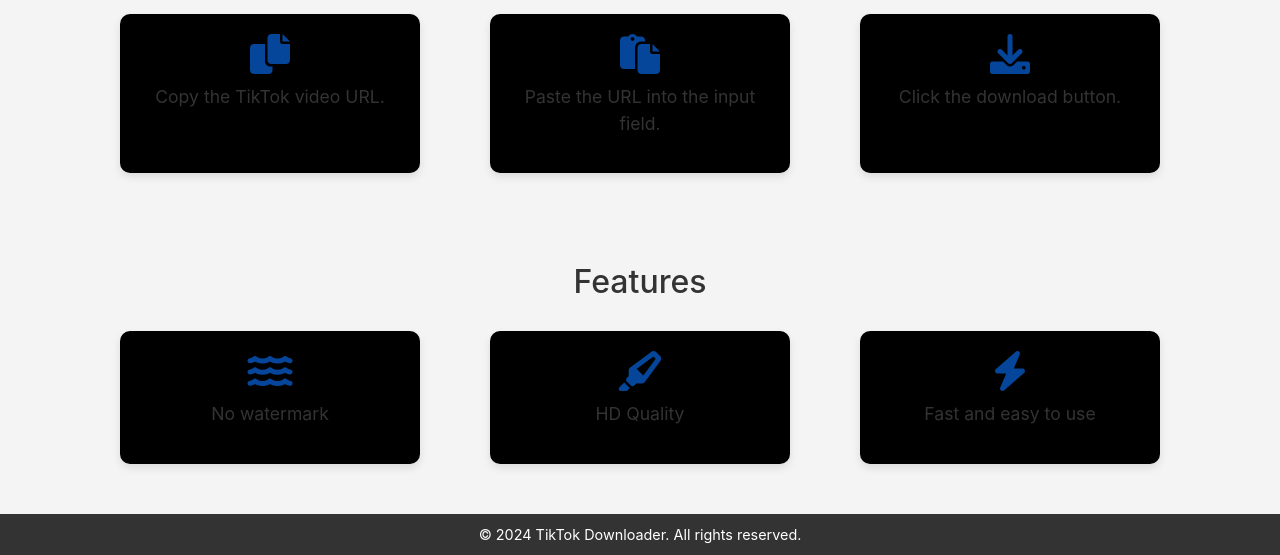
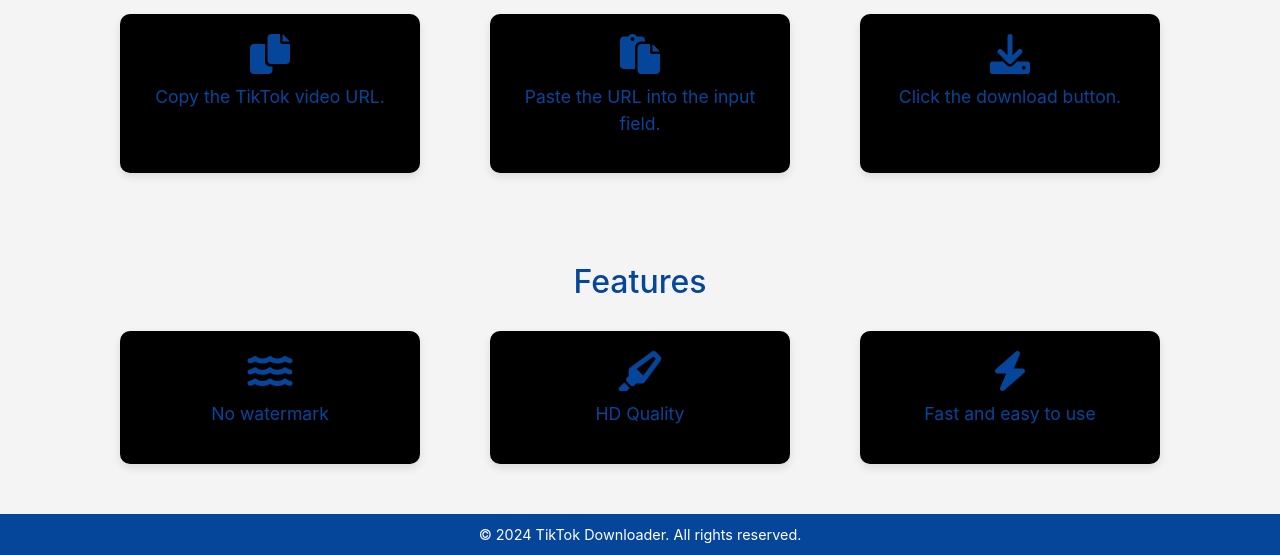
Before and after one commit to AllxdDev-Hosting/Tiktok-Downloader, a website: page views/index.html in a window 1280 px wide. Shown: the part 496-1051 px from the top of the page. Drawn offline with nearby package versions, Linux system fonts and the light colour scheme.

Commit message:
Update styles.css

```diff
--- a/views/styles.css
+++ b/views/styles.css
@@ -7,7 +7,7 @@
 body {
     font-family: 'Poppins', sans-serif;
     background-color: #f4f4f4;
-    color: #333;
+    color:  #05469b;
     line-height: 1.6;
 }
 
@@ -69,7 +69,7 @@
 
 .how-to-download {
     background: #f4f4f4;
-    color: #333;
+    color:  #05469b;
     padding: 40px 0;
 }
 
@@ -112,7 +112,7 @@
 /* Features Container */
 .features-container {
     background:#f4f4f4;
-    color: #333;
+    color:  #05469b;
     padding: 40px 0;
 }
 
@@ -187,7 +187,7 @@
 }
 
 footer {
-    background: #333;
+    background:  #05469b;
     color: white;
     padding: 10px 0;
     font-size: 0.9rem;
```
